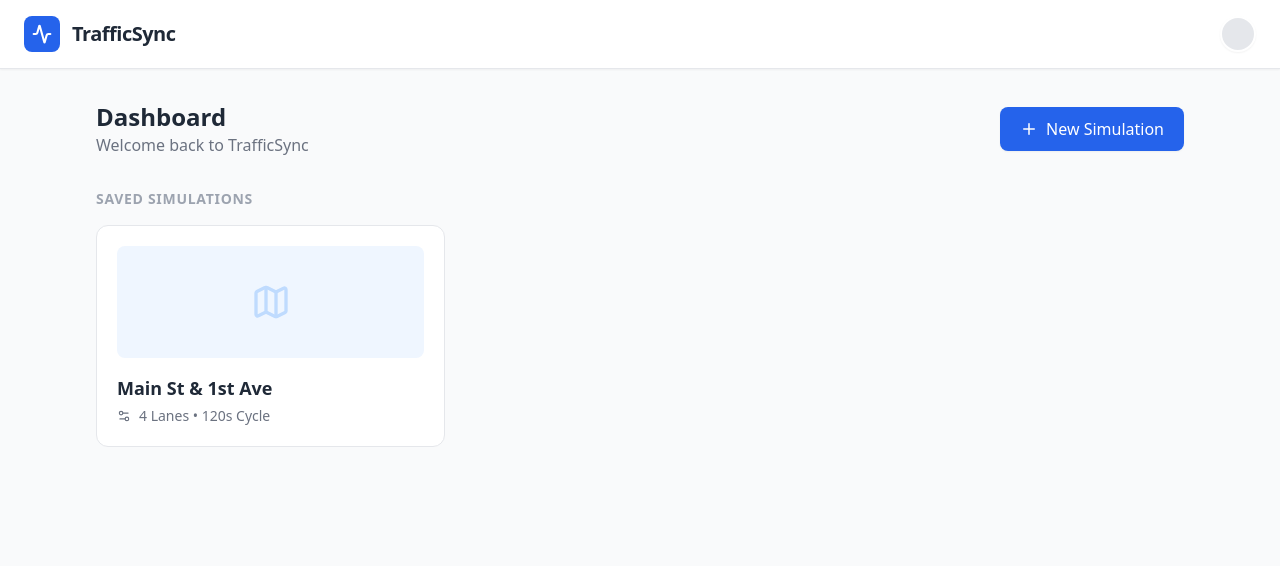
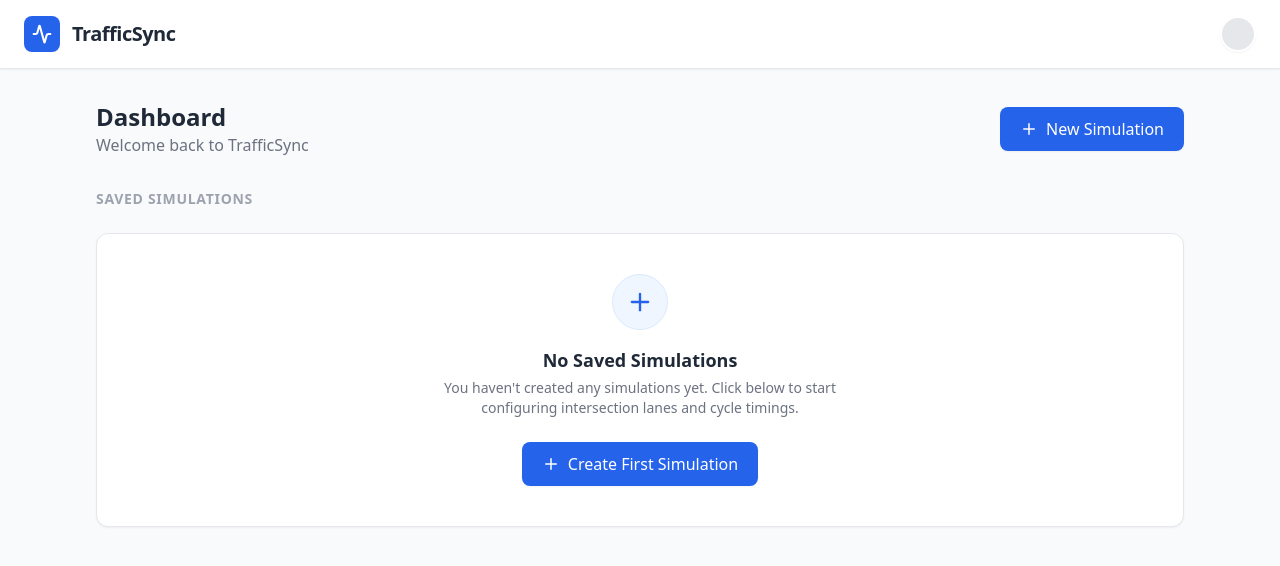
Before and after one commit to danlenoon/TrafficSync, a React (Vite) app in the folder client/: page / in a window 1280 px wide. Shown: the top 566 px of the page. Built offline with nearby package versions, Linux system fonts and the light colour scheme.

Commit message:
feat(dashboard): render saved simulations grid from context with load and delete handlers

```diff
--- a/client/src/pages/Dashboard.jsx
+++ b/client/src/pages/Dashboard.jsx
@@ -1,11 +1,18 @@
-import React from 'react';
+import React, { useContext } from 'react';
 import { Plus } from 'lucide-react';
 import { useNavigate } from 'react-router-dom';
 import Button from '../components/atoms/Button';
 import SimulationCard from '../components/molecules/SimulationCard';
+import { SimulationContext } from '../SimulationContext';
 
 export default function Dashboard() {
   const navigate = useNavigate();
+  const { savedSimulations, deleteSimulation, loadSimulation } = useContext(SimulationContext);
+
+  const handleLoad = (sim) => {
+    loadSimulation(sim);
+    navigate('/editor');
+  };
 
   return (
     <div className="h-full flex flex-col animate-in fade-in">
@@ -20,14 +27,32 @@ export default function Dashboard() {
       </div>
 
       <h2 className="text-sm font-bold text-gray-400 uppercase tracking-wider mb-4">Saved Simulations</h2>
-      <div className="grid grid-cols-1 md:grid-cols-2 lg:grid-cols-3 gap-5">
-        <SimulationCard
-          title="Main St & 1st Ave"
-          lanesCount={4}
-          cycleLength={120}
-          onClick={() => navigate('/results')}
-        />
-      </div>
+
+      {savedSimulations.length === 0 ? (
+        <div className="bg-white p-10 rounded-xl border border-gray-200 text-center flex flex-col items-center justify-center my-2 shadow-sm">
+          <div className="w-14 h-14 bg-blue-50 text-blue-600 rounded-full flex items-center justify-center mb-4 border border-blue-100">
+            <Plus size={28} />
+          </div>
+          <h3 className="font-bold text-gray-800 text-lg mb-1">No Saved Simulations</h3>
+          <p className="text-gray-500 text-sm max-w-md mb-6">You haven't created any simulations yet. Click below to start configuring intersection lanes and cycle timings.</p>
+          <Button onClick={() => navigate('/editor')} variant="primary">
+            <Plus size={18} /> Create First Simulation
+          </Button>
+        </div>
+      ) : (
+        <div className="grid grid-cols-1 sm:grid-cols-2 lg:grid-cols-3 xl:grid-cols-4 gap-4">
+          {savedSimulations.map((sim) => (
+            <SimulationCard
+              key={sim.id}
+              title={sim.title}
+              lanesCount={sim.lanesCount}
+              cycleLength={sim.cycleLength}
+              onClick={() => handleLoad(sim)}
+              onDelete={() => deleteSimulation(sim.id)}
+            />
+          ))}
+        </div>
+      )}
     </div>
   );
 }
```
